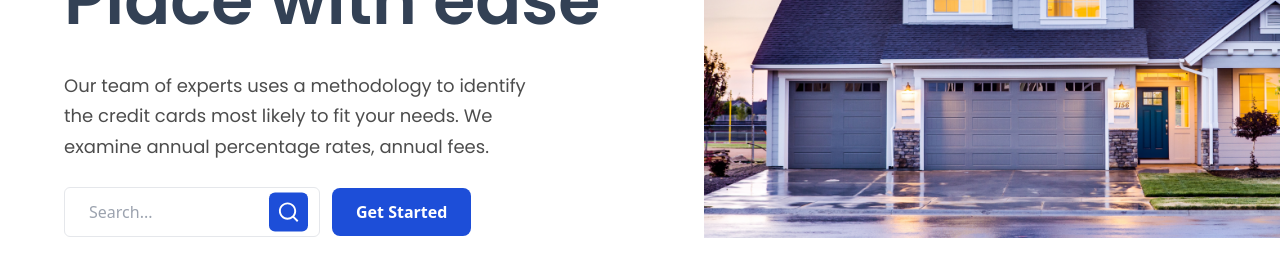
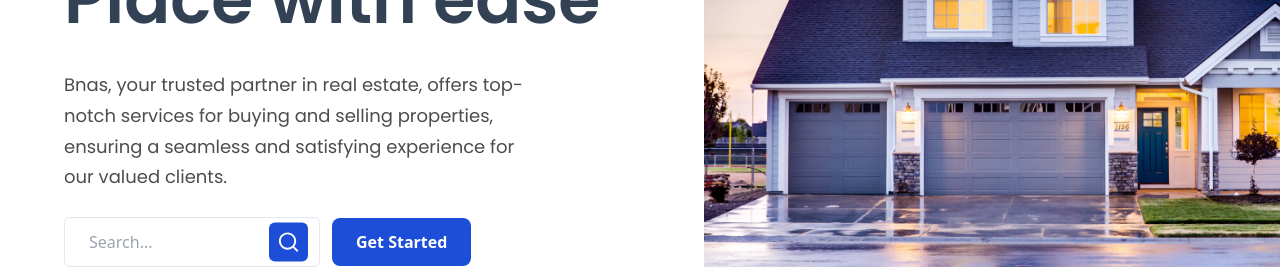
Before and after one commit to iambasilp/team-estate, a React (Vite) app in the folder client/: page / in a window 1280 px wide. Shown: the part 418-687 px from the top of the page. Built offline with nearby package versions, Linux system fonts and the light colour scheme; no server answers.

Commit message:
Home page Description changed
this is our main tag

```diff
--- a/client/src/pages/Home.jsx
+++ b/client/src/pages/Home.jsx
@@ -38,8 +38,6 @@ export default function Home() {
       >
         <div
           className={`app__home-info flex-1 flex-col ${styles.flexStart} mt-10 ${styles.paddingX}`}
-
-
         >
           <div className={``}></div>
 
@@ -55,12 +53,12 @@ export default function Home() {
           </div>
 
           <p className={`${styles.paragraph} max-w-[470px] mt-5`}>
-            Our team of experts uses a methodology to identify the credit cards
-            most likely to fit your needs. We examine annual percentage rates,
-            annual fees.
+            Bnas, your trusted partner in real estate, offers top-notch services
+            for buying and selling properties, ensuring a seamless and
+            satisfying experience for our valued clients.
           </p>
           <div className="mt-6 flex flex-row  items-center justify-center gap-3 ">
-            <form  onSubmit={handleSubmit} className="relative ">
+            <form onSubmit={handleSubmit} className="relative ">
               <input
                 type="text"
                 placeholder="Search..."
@@ -71,7 +69,7 @@ export default function Home() {
               <button className="absolute right-3 top-1/2 transform -translate-y-1/2 px-2 py-2  bg-blue-700 text-white rounded-md">
                 {/* Add your search icon or SVG here */}
                 <img
-                  type='text'
+                  type="text"
                   src={Search}
                   alt="billing"
                   className="w-[23px] relative z-[5]"
@@ -79,7 +77,10 @@ export default function Home() {
               </button>
             </form>
 
-            <Link className="bg-blue-700 font-bold text-white px-6 py-3 rounded-lg" to='/search'>
+            <Link
+              className="bg-blue-700 font-bold text-white px-6 py-3 rounded-lg"
+              to="/search"
+            >
               Get Started
             </Link>
           </div>
@@ -100,6 +101,5 @@ export default function Home() {
       </section>
       <PropertieCards />
     </div>
-
   );
 }
```
